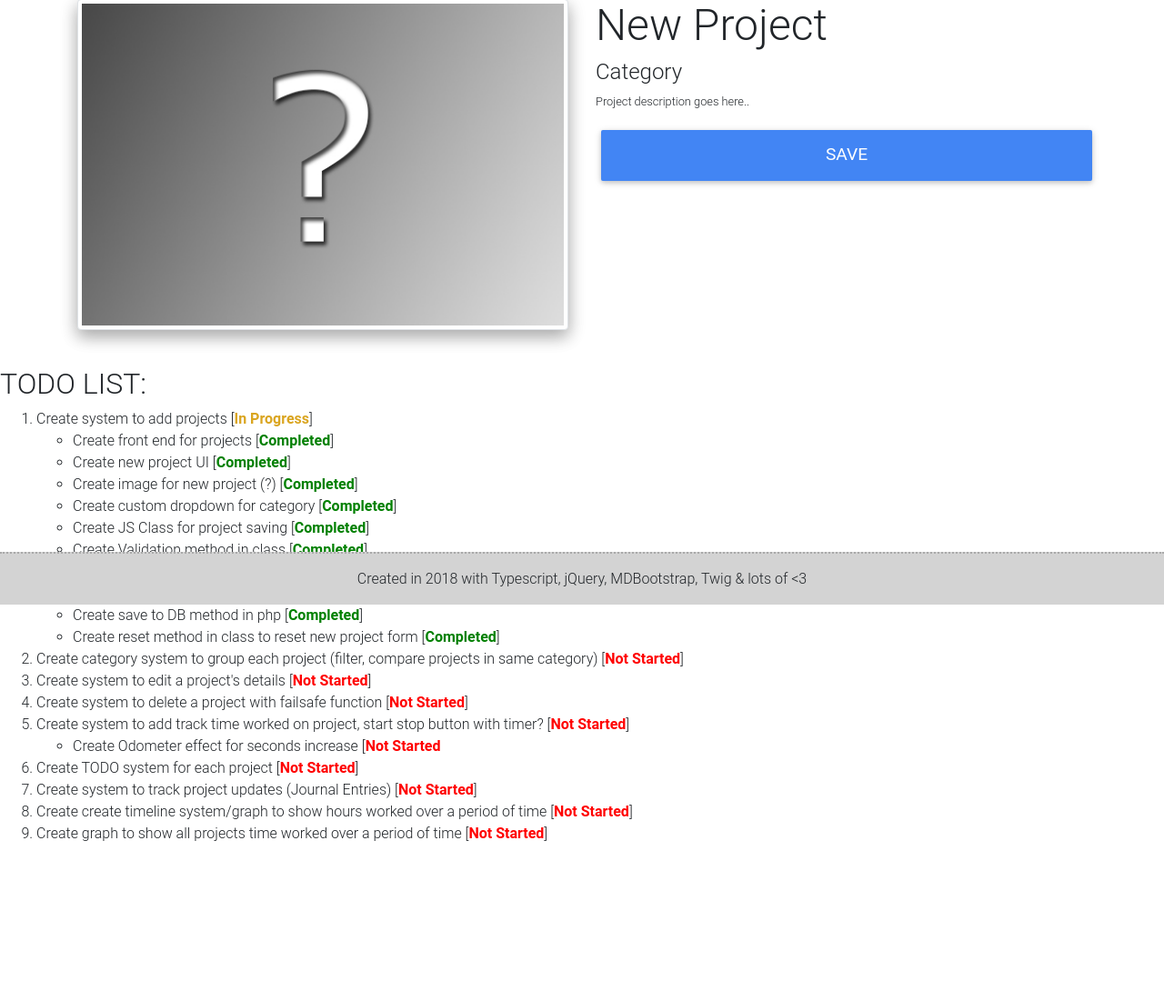
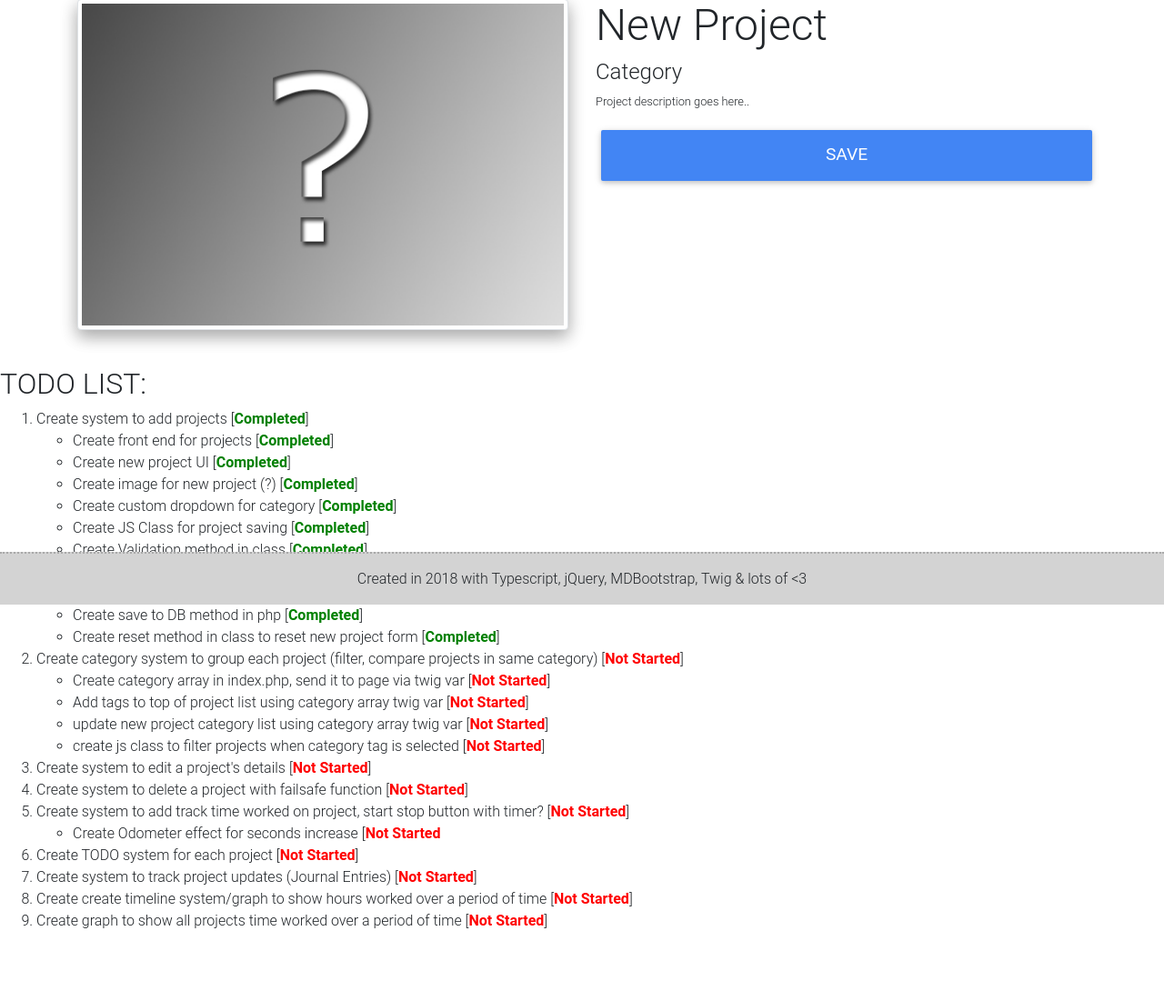
Before and after one commit to joshbyvelds/projectjournal, a PHP site: page / in a window 1280 px wide. Shown: the part 135-1236 px from the top of the page at 91% size. Before the commit the page ends 1060 px from the top, so only its background shows below. Run offline with PHP 8.4, Linux system fonts and the light colour scheme; data that the repository does not hold is empty; some libraries are stand-ins or nearby versions.

Commit message:
Updated todo list

```diff
--- a/view/index.twig
+++ b/view/index.twig
@@ -67,7 +67,7 @@
         {#[<span class="status completed">Completed</span>]#}
         <ol>
             <li>
-                Create system to add projects [<span class="status in_progress">In Progress</span>]
+                Create system to add projects [<span class="status completed">Completed</span>]
                 <ul>
                     <li>Create front end for projects [<span class="status completed">Completed</span>]</li>
                     <li>Create new project UI [<span class="status completed">Completed</span>]</li>
@@ -81,7 +81,15 @@
                     <li>Create reset method in class to reset new project form [<span class="status completed">Completed</span>]</li>
                 </ul>
             </li>
-            <li>Create category system to group each project (filter, compare projects in same category) [<span class="status not_started">Not Started</span>]</li>
+            <li>
+                Create category system to group each project (filter, compare projects in same category) [<span class="status not_started">Not Started</span>]
+                <ul>
+                    <li>Create category array in index.php, send it to page via twig var [<span class="status not_started">Not Started</span>]</li>
+                    <li>Add tags to top of project list using category array twig var [<span class="status not_started">Not Started</span>]</li>
+                    <li>update new project category list using category array twig var [<span class="status not_started">Not Started</span>]</li>
+                    <li>create js class to filter projects when category tag is selected [<span class="status not_started">Not Started</span>]</li>
+                </ul>
+            </li>
             <li>Create system to edit a project's details [<span class="status not_started">Not Started</span>]</li>
             <li>Create system to delete a project with failsafe function [<span class="status not_started">Not Started</span>]</li>
             <li>
```
